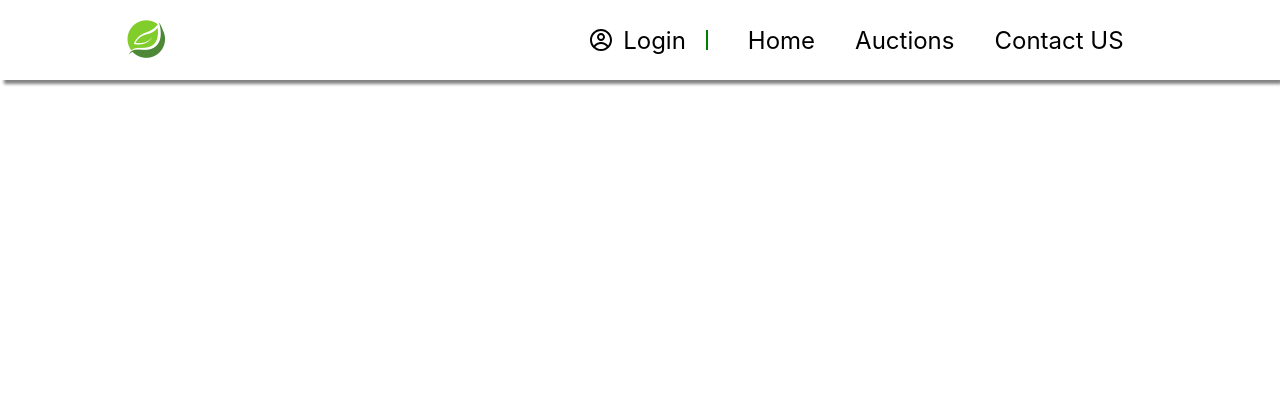
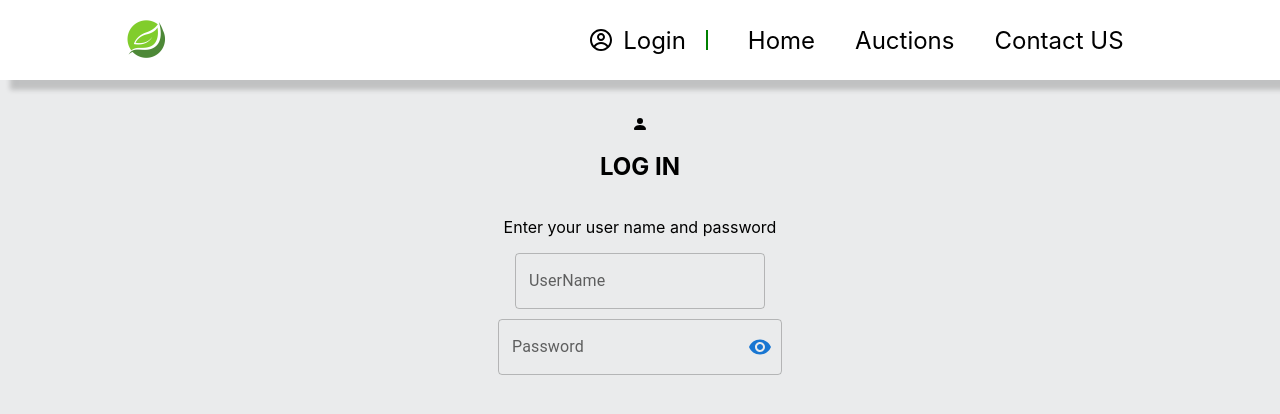
Before and after one commit to abdelrhmansaleh96/ActuionSite, a React (Create React App) app: page /login in a window 1280 px wide. Shown: the top 414 px of the page. Built offline with nearby package versions, Linux system fonts and the light colour scheme.

Commit message:
second commit

```diff
--- a/package.json
+++ b/package.json
@@ -3,6 +3,10 @@
   "version": "0.1.0",
   "private": true,
   "dependencies": {
+    "@emotion/react": "^11.10.0",
+    "@emotion/styled": "^11.10.0",
+    "@mui/icons-material": "^5.8.4",
+    "@mui/material": "^5.9.3",
     "@testing-library/jest-dom": "^5.16.4",
     "@testing-library/react": "^13.3.0",
     "@testing-library/user-event": "^13.5.0",
--- a/src/App.js
+++ b/src/App.js
@@ -7,6 +7,7 @@ import React from "react";
 // import SignUp from "./pages/SignUp";
 // import SingleAuction from "./pages/SingleAuction";
 import Navbar from "./components/Navbar/Navbar";
+import LogIn from "./components/LogIn/LogIn";
 // import Footer from "./components/Footer/Footer";
 
 function App() {
@@ -21,6 +22,7 @@ function App() {
         <Route path="/forgetpassword" element={<ForgetPassword />} />
       </Routes> */}
       <Navbar />
+      <LogIn />
       {/* <Footer /> */}
     </>
   );
--- /dev/null
+++ b/src/components/LogIn/LogIn.js
@@ -0,0 +1,83 @@
+import React, { useState } from "react";
+import classes from "./LogIn.module.css";
+import OutlinedInput from "@mui/material/OutlinedInput";
+import InputLabel from "@mui/material/InputLabel";
+import InputAdornment from "@mui/material/InputAdornment";
+import FormControl from "@mui/material/FormControl";
+import Visibility from "@mui/icons-material/Visibility";
+import VisibilityOff from "@mui/icons-material/VisibilityOff";
+import { BsFillPersonFill } from "react-icons/bs";
+import { IconButton } from "@mui/material";
+import TextField from "@mui/material/TextField";
+
+const LogIn = () => {
+
+
+  const [values, setValues] = useState({
+    password: "",
+
+    showPassword: false,
+  });
+
+  const handleChange = (prop) => (event) => {
+    setValues({ ...values, [prop]: event.target.value });
+  };
+
+  const handleClickShowPassword = () => {
+    setValues({
+      ...values,
+      showPassword: !values.showPassword,
+    });
+  };
+
+  const handleMouseDownPassword = (event) => {
+    event.preventDefault();
+  };
+
+  return (
+    <div className={classes.container}>
+      <div className={classes.form}>
+        <BsFillPersonFill />
+        <h2>LOG IN</h2>
+        <p>Enter your user name and password</p>
+        <TextField
+          color="primary"
+          id="outlined-basic"
+          label="UserName"
+          variant="outlined"
+          sx={{ marginBottom: "10px", width: "250px" }}
+        />
+
+        <FormControl variant="outlined">
+          <InputLabel color="primary" htmlFor="outlined-adornment-password">
+            Password
+          </InputLabel>
+          <OutlinedInput
+            color="primary"
+            id="outlined-adornment-password"
+            type={values.showPassword ? "text" : "password"}
+            value={values.password}
+            onChange={handleChange("password")}
+            endAdornment={
+              <InputAdornment position="end">
+                <IconButton
+                  aria-label="toggle password visibility"
+                  onClick={handleClickShowPassword}
+                  onMouseDown={handleMouseDownPassword}
+                  edge="end"
+                  color="primary"
+                >
+                  {values.showPassword ? <VisibilityOff /> : <Visibility />}
+                </IconButton>
+              </InputAdornment>
+            }
+            label="Password"
+          />
+        </FormControl>
+      </div>
+      <div className={classes.info}></div>
+    </div>
+  );
+};
+
+export default LogIn;
--- /dev/null
+++ b/src/components/LogIn/LogIn.module.css
@@ -0,0 +1,12 @@
+.container {
+  display: flex;
+  justify-content: center;
+  align-items: center;
+  margin-top: 36px;
+}
+.form {
+  display: flex;
+  flex-direction: column;
+  justify-content: center;
+  align-items: center;
+}
--- a/src/components/Navbar/Navbar.module.css
+++ b/src/components/Navbar/Navbar.module.css
@@ -1,11 +1,12 @@
 .container {
+  background-color: white;
   display: flex;
   justify-content: space-around;
   height: 10vh;
   width: 100vw;
-  box-shadow: 3px 5px 3px -1px rgba(0, 0, 0, 0.49);
-  -webkit-box-shadow: 3px 5px 3px -1px rgba(0, 0, 0, 0.49);
-  -moz-box-shadow: 3px 5px 3px -1px rgba(0, 0, 0, 0.49);
+  box-shadow: 10px 10px 5px 0px rgba(0, 0, 0, 0.18);
+  -webkit-box-shadow: 10px 10px 5px 0px rgba(0, 0, 0, 0.18);
+  -moz-box-shadow: 10px 10px 5px 0px rgba(0, 0, 0, 0.18);
 }
 
 .logo {
--- a/src/index.css
+++ b/src/index.css
@@ -1,13 +1,14 @@
 body {
   margin: 0;
-  font-family: -apple-system, BlinkMacSystemFont, 'Segoe UI', 'Roboto', 'Oxygen',
-    'Ubuntu', 'Cantarell', 'Fira Sans', 'Droid Sans', 'Helvetica Neue',
+  font-family: -apple-system, BlinkMacSystemFont, "Segoe UI", "Roboto", "Oxygen",
+    "Ubuntu", "Cantarell", "Fira Sans", "Droid Sans", "Helvetica Neue",
     sans-serif;
   -webkit-font-smoothing: antialiased;
   -moz-osx-font-smoothing: grayscale;
+  background-color: rgb(234, 235, 236);
 }
 
 code {
-  font-family: source-code-pro, Menlo, Monaco, Consolas, 'Courier New',
+  font-family: source-code-pro, Menlo, Monaco, Consolas, "Courier New",
     monospace;
 }
```
Also changed, not shown: 1 other file (tests, documents, lock files or other folders).
